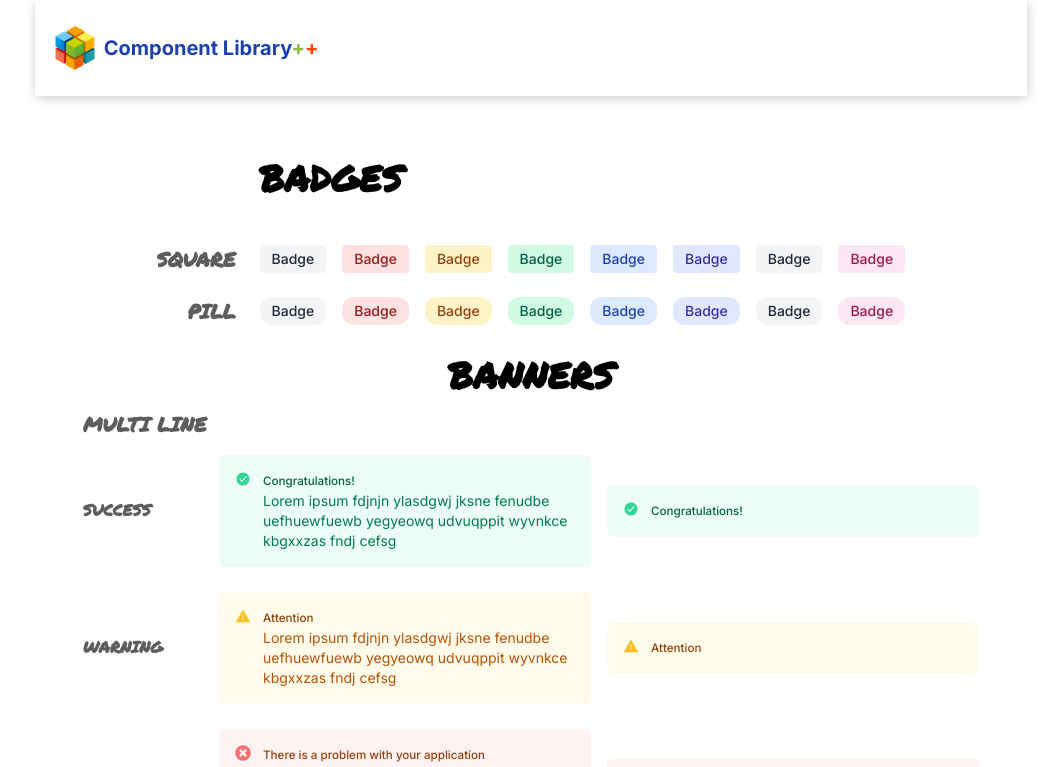
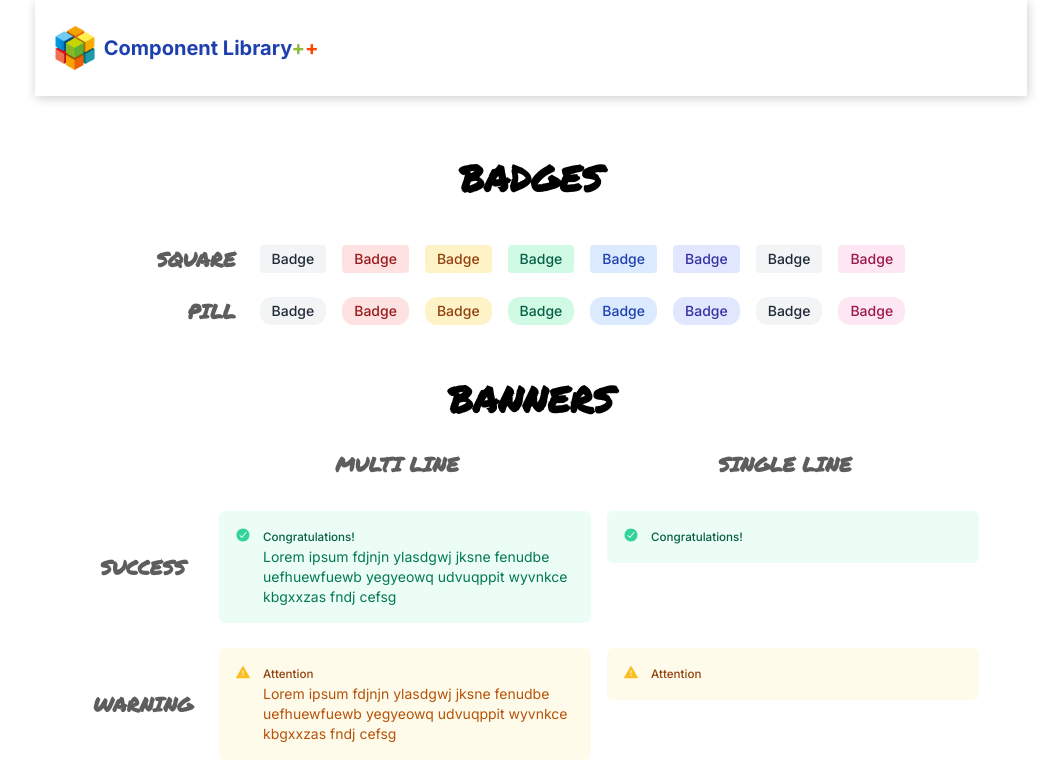
Before and after one commit to adex-badr18/scrimba-component-library-project, a React (Vite) app: page / in a window 1280 px wide. Shown: the top 767 px of the page, without its empty margins (109-1172 px from the left). Built offline with nearby package versions, Linux system fonts and the light colour scheme.

Commit message:
Refactor Banner component style on larger screen

```diff
--- a/src/App.css
+++ b/src/App.css
@@ -88,7 +88,7 @@ main {
     padding: 2em 1.5em;
     display: flex;
     flex-direction: column;
-    gap: 2em;
+    gap: 3.5em;
 }
 
 section {
@@ -180,12 +180,6 @@ h3.title {
     margin-bottom: 25px;
 }
 
-.banner-container h3 {
-    font-family: 'Inter', sans-serif;
-    font-size: .7em;
-    margin-bottom: .2em;
-}
-
 .banner {
     display: flex;
     gap: 12px;
@@ -218,6 +212,10 @@ h3.title {
     min-width: 16px;
     min-height: 16px;
     color: #60A5FA;
+}
+
+.titles-container > h3 {
+    display: none;
 }
 
 /* Banner Variants */
@@ -283,7 +281,7 @@ h3.title {
     .badges-container {
         display: grid;
         grid-template-areas:
-            ". heading"
+            "heading heading"
             "square-heading square-badges"
             "pill-heading pill-badges";
     }
@@ -291,7 +289,7 @@ h3.title {
     .badges-title {
         font-size: 44px;
         grid-area: heading;
-        justify-self: flex-start;
+        justify-self: center;
         margin-bottom: .7em;
     }
 
@@ -323,14 +321,44 @@ h3.title {
     .banner-container {
         display: grid;
         grid-template-columns: 120px repeat(2, 1fr);
-        align-items: center;
+        align-items: flex-start;
+    }
+
+    .titles-container > h3 {
+        display: unset;
+    }
+
+    .titles-container {
+        display: grid;
+        grid-template: repeat(2, auto) / 120px repeat(2, 1fr);
+        row-gap: 2.5em;
+        margin-bottom: 1em;
+    }
+
+    .banners-title {
+        grid-column: 1 / -1;
+        grid-row: 1 / 2;
+        justify-self: center;
+    }
+
+    .multiline-title {
+        grid-column: 2 / 3;
+        grid-row: 2 / 3;
+        justify-self: center;
+    }
+
+    .singleline-title {
+        grid-column: 3 / 4;
+        grid-row: 2 / 3;
+        justify-self: center;
     }
 
     h3.type-title {
         grid-column: 1 / 2;
         align-self: center;
+        justify-self: center;
         font-family: 'Permanent Marker', cursive;
-        font-size: 16px;
+        font-size: 20px;
         line-height: 0.7;
         color: #5E5D5D;
     }
--- a/src/components/Banners/Banners.jsx
+++ b/src/components/Banners/Banners.jsx
@@ -5,9 +5,13 @@ export default function Banners() {
 
     return (
         <section id='banners' className="banners-container">
-            <h1 className="title banners-title">BANNERS</h1>
+            <div className="titles-container">
+                <h1 className="title banners-title">BANNERS</h1>
 
-            <h3 className="title multiline-title">MULTI LINE</h3>
+                <h3 className="title multiline-title">MULTI LINE</h3>
+
+                <h3 className="title singleline-title">SINGLE LINE</h3>
+            </div>
             <div className="multiline-banners">
                 {
                     types.map(type => (
```
